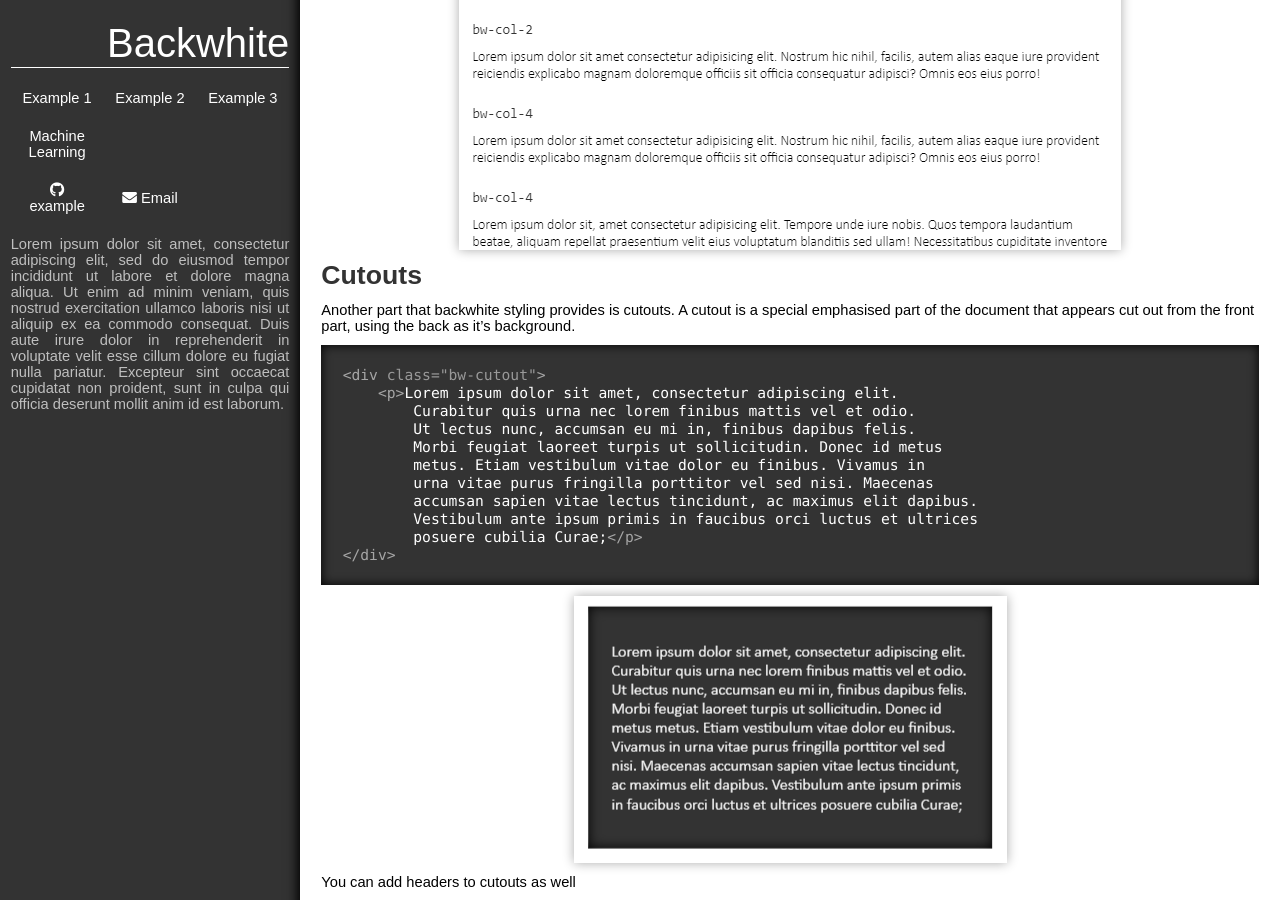
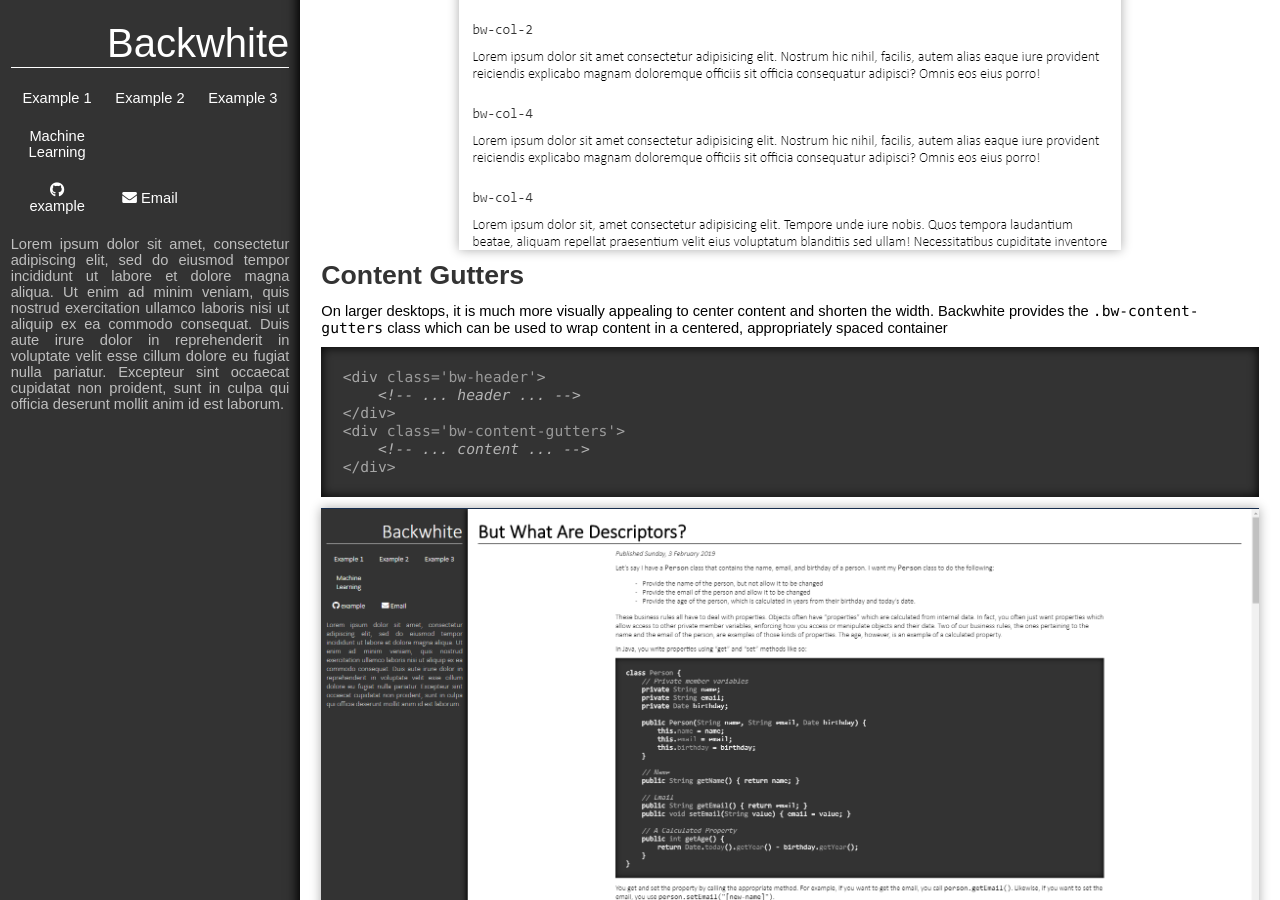
Before and after one commit to andydevs/jekyll-theme-backwhite, a Jekyll site: the page built from USAGE.md, in a window 1280 px wide and 900 px high, scrolled down 12245 px. Built offline with Jekyll 4.4.1, drawn with Linux system fonts in a browser that asks for light colours; some of the changed text lies outside the part shown.

Commit message:
Updated usage document

````diff
--- a/USAGE.md
+++ b/USAGE.md
@@ -162,10 +162,10 @@
 
 ## Back Menu Footer
 
-The footer goes in the back menu within a div with the class `.bw-footer`.
+The footer goes in the back menu within an element with the class `.bw-footer`.
 
 ```html
-<div class="bw-footer">
+<footer class="bw-footer">
     <p>Lorem ipsum dolor sit amet, consectetur adipisicing elit, sed do
         eiusmod tempor incididunt ut labore et dolore magna aliqua.
         Ut enim ad minim veniam, quis nostrud exercitation ullamco
@@ -174,7 +174,7 @@
         velit esse cillum dolore eu fugiat nulla pariatur.
         Excepteur sint occaecat cupidatat non proident, sunt in
         culpa qui officia deserunt mollit anim id est laborum.</p>
-</div>
+</footer>
 ```
 
 ![Header Links Footer](./doc-images/header-links-footer.png)
@@ -414,6 +414,21 @@
 
 ![Grid Rows Tablet](./doc-images/grid-rows-tablet.png)
 
+## Content Gutters
+
+On larger desktops, it is much more visually appealing to center content and shorten the width. Backwhite provides the `.bw-content-gutters` class which can be used to wrap content in a centered, appropriately spaced container
+
+```html
+<div class='bw-header'>
+    <!-- ... header ... -->
+</div>
+<div class='bw-content-gutters'>
+    <!-- ... content ... -->
+</div>
+```
+
+![Content Gutters](./doc-images/content-gutters.png)
+
 ## Cutouts
 
 Another part that backwhite styling provides is cutouts. A cutout is a special emphasised part of the document that appears cut out from the front part, using the back as it's background.
@@ -497,6 +512,20 @@
 ```
 
 ![Buttons](./doc-images/buttons.png)
+
+## Font sizing
+
+Bw provides `.bw-small`, `.bw-normal`, `.bw-medium`, `.bw-large`, and `.bw-mega` classes to control font sizes.
+
+```html
+<p class="bw-mega">Mega Font Size</p>
+<p class="bw-large">Large Font Size</p>
+<p class="bw-medium">Medium Font Size</p>
+<p class="bw-normal">Normal Font Size</p>
+<p class="bw-small">Small Font Size</p>
+```
+
+![Font Sizes](./doc-images/font-sizes.png)
 
 ## Forms
 
````
Also changed, not shown: index.html (+10 -0 lines), doc-images/content-gutters.png (added), doc-images/font-sizes.png (added).
